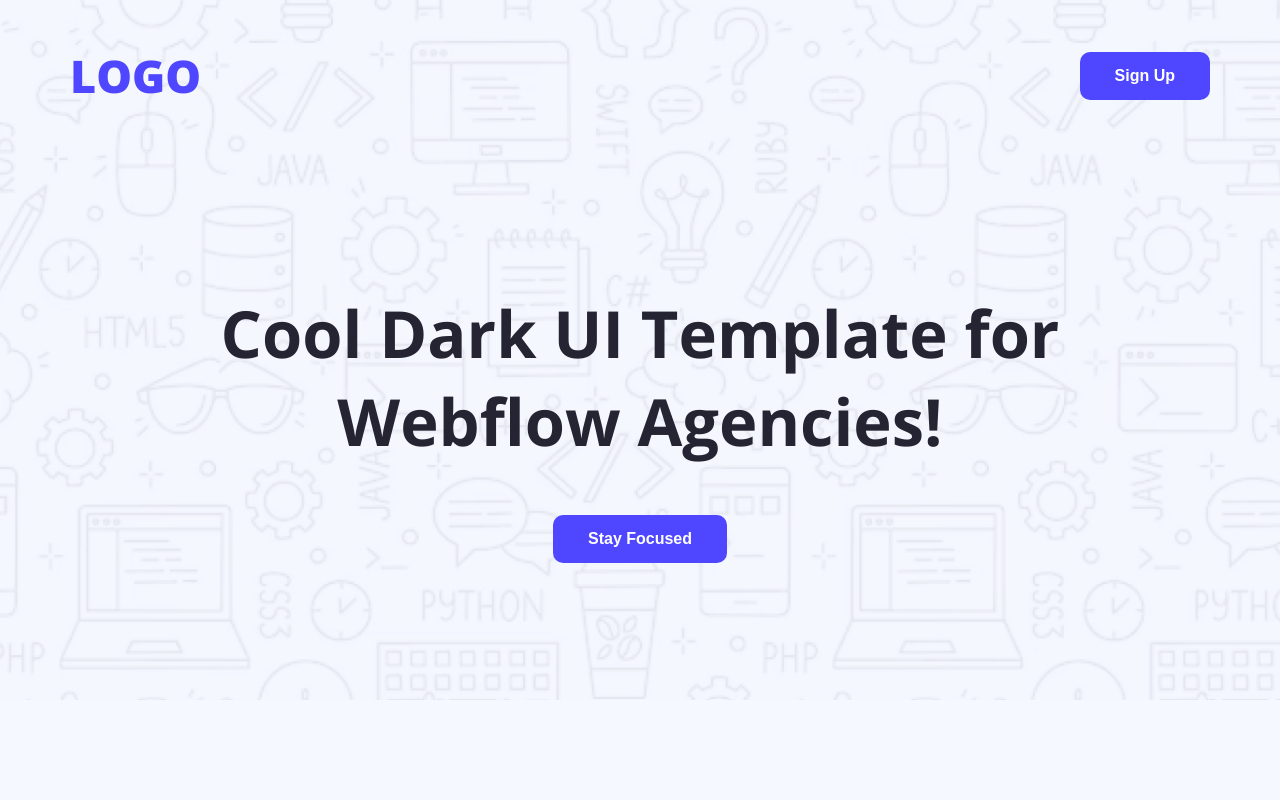
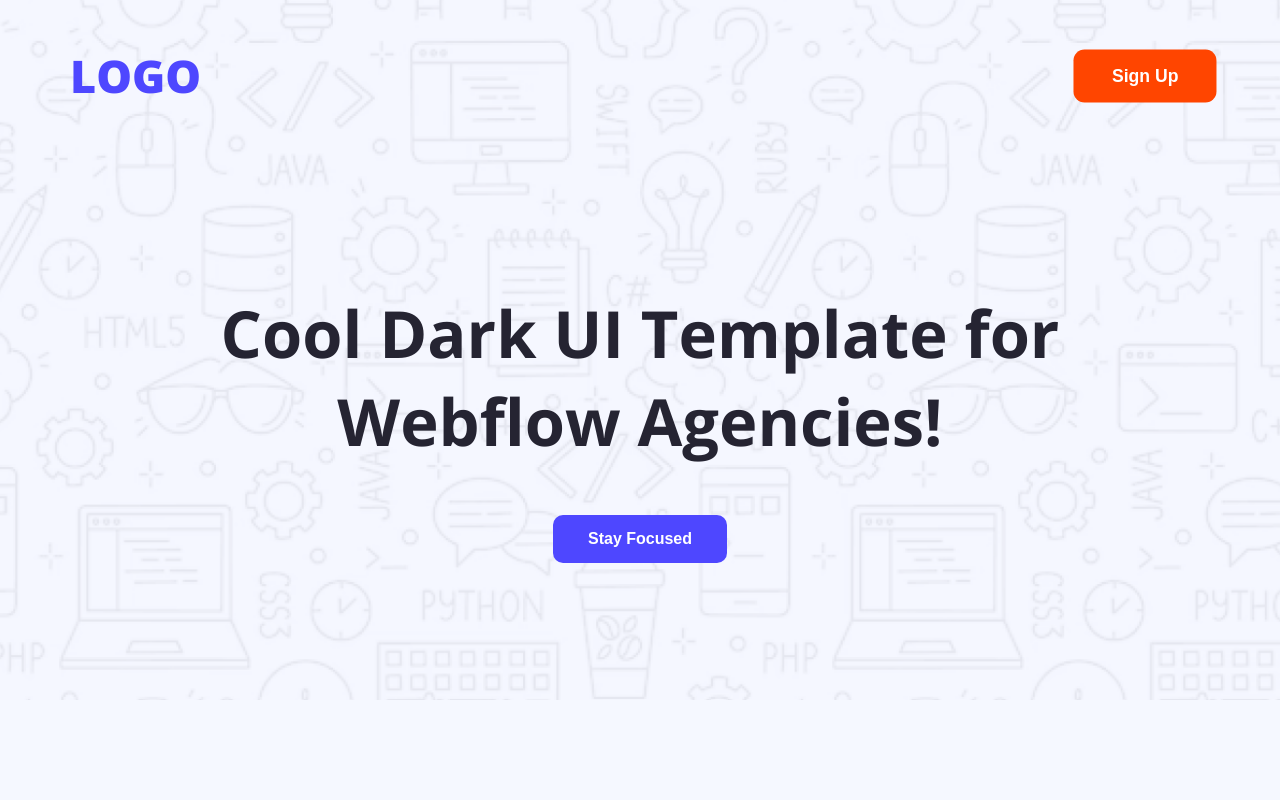
Before and after one commit to Shagota10/Assignment-01, a plain HTML site: page index.html in a window 1280 px wide. In both pictures the pointer is over the button "Sign Up". Shown: the top 800 px of the page. Drawn offline with nearby package versions, Linux system fonts and the light colour scheme.

Commit message:
add hover effect on buttons

```diff
--- a/styles/styles.css
+++ b/styles/styles.css
@@ -38,6 +38,13 @@ body {
     border: none;
     padding: 15px 35px;
     border-radius: 10px;
+    transition: all 0.6s;
+    cursor: pointer;
+}
+
+.btn-primary:hover {
+    background-color: orangered;
+    scale: 1.1;
 }
 
 /* header  */
```
